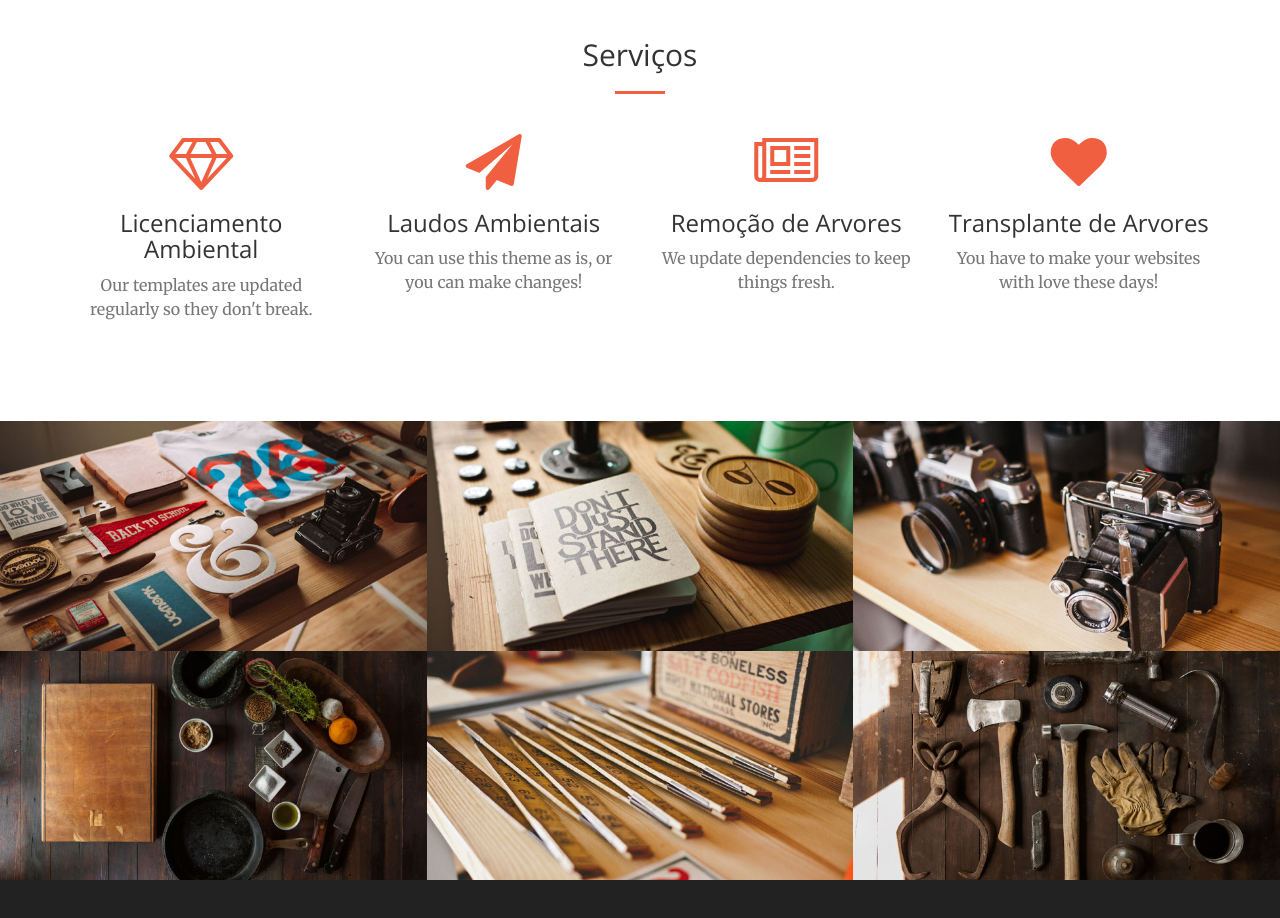
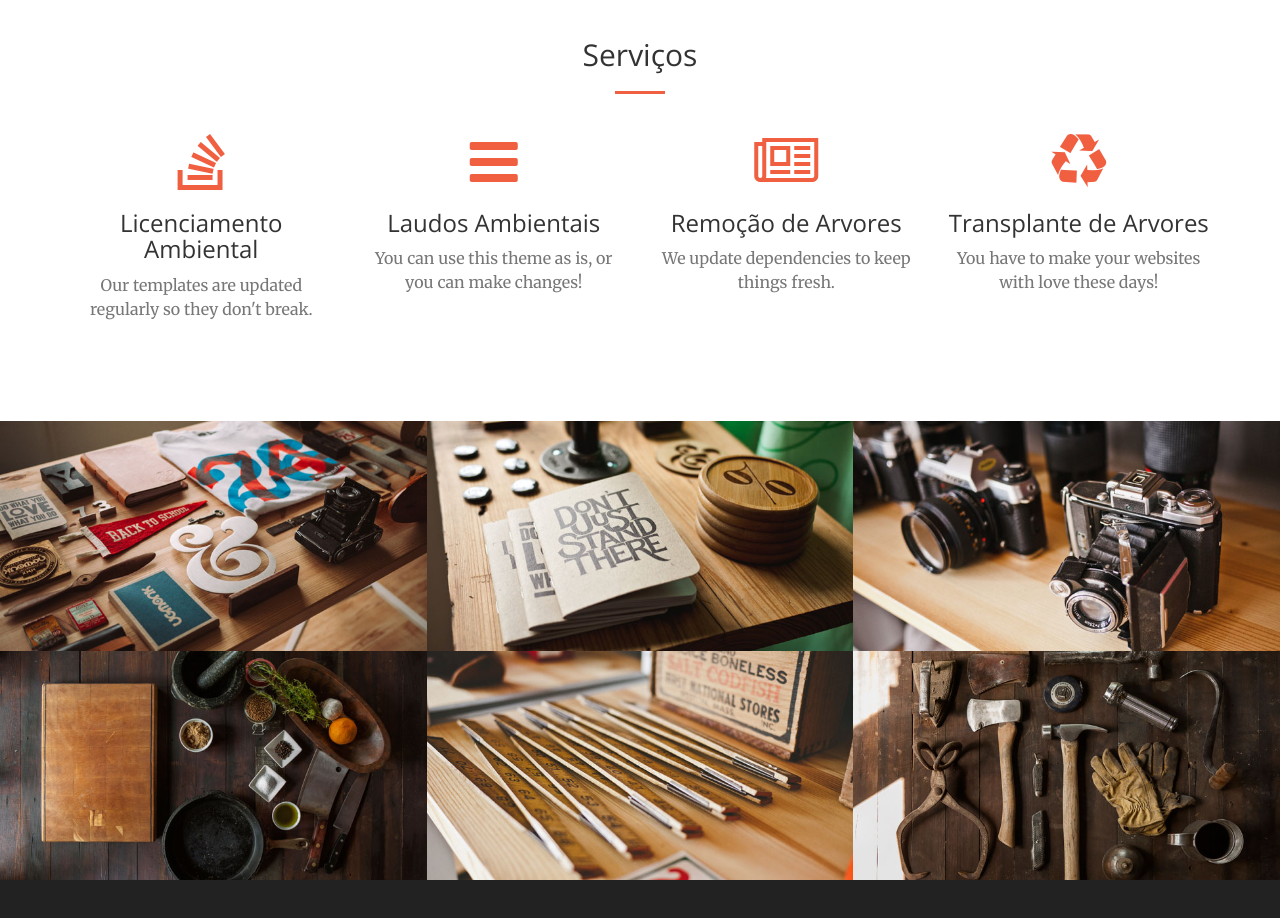
Before and after one commit to leonardoazambuja/leonardoazambuja.github.io, a website: page index.html in a window 1280 px wide. Shown: the part 1280-2198 px from the top of the page. Drawn offline with nearby package versions, Linux system fonts and the light colour scheme.

Commit message:
services

```diff
--- a/index.html
+++ b/index.html
@@ -105,14 +105,14 @@
             <div class="row">
                 <div class="col-lg-3 col-md-6 text-center">
                     <div class="service-box">
-                        <i class="fa fa-4x fa-diamond text-primary sr-icons"></i>
+                        <i class="fa fa-4x fa-stack-overflow text-primary sr-icons"></i>
                         <h3>Licenciamento Ambiental</h3>
                         <p class="text-muted">Our templates are updated regularly so they don't break.</p>
                     </div>
                 </div>
                 <div class="col-lg-3 col-md-6 text-center">
                     <div class="service-box">
-                        <i class="fa fa-4x fa-paper-plane text-primary sr-icons"></i>
+                        <i class="fa fa-4x fa-navicon text-primary sr-icons"></i>
                         <h3>Laudos Ambientais</h3>
                         <p class="text-muted">You can use this theme as is, or you can make changes!</p>
                     </div>
@@ -126,7 +126,7 @@
                 </div>
                 <div class="col-lg-3 col-md-6 text-center">
                     <div class="service-box">
-                        <i class="fa fa-4x fa-heart text-primary sr-icons"></i>
+                        <i class="fa fa-4x fa-recycle text-primary sr-icons"></i>
                         <h3>Transplante de Arvores</h3>
                         <p class="text-muted">You have to make your websites with love these days!</p>
                     </div>
```
